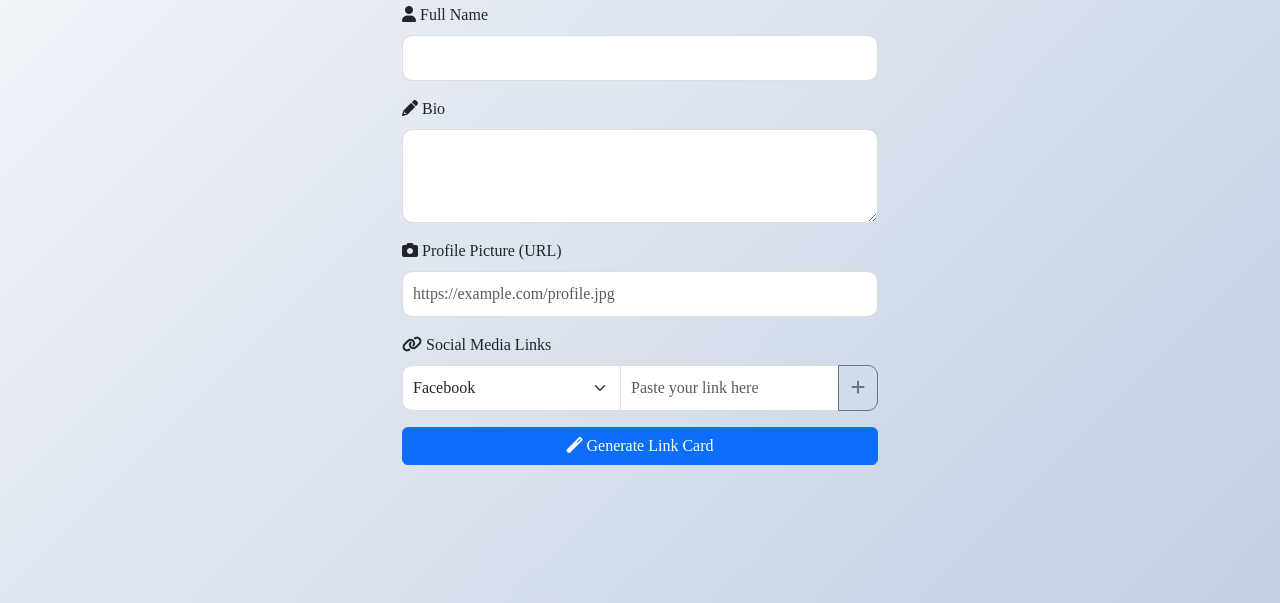
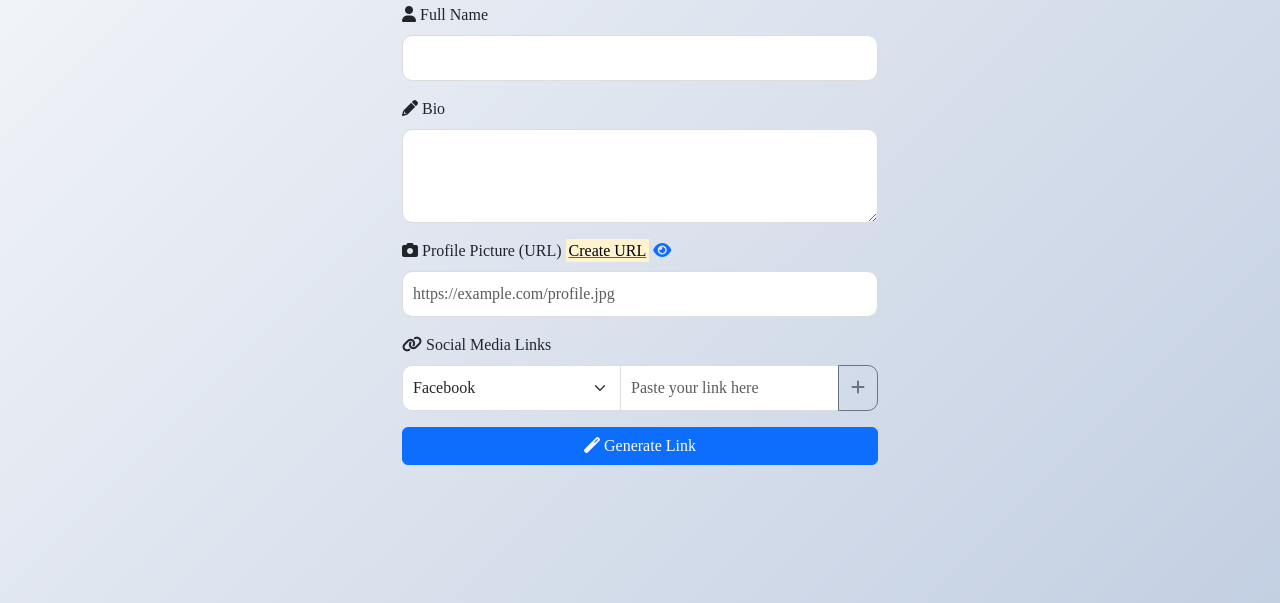
Before and after one commit to sawon-21/customs-social-media-link, a plain HTML site: page index.html in a window 1280 px wide. Shown: the part 197-800 px from the top of the page. Drawn offline with nearby package versions, Linux system fonts and the light colour scheme; a web font is replaced by a local one.

Commit message:
Add files via upload

```diff
--- a/index.html
+++ b/index.html
@@ -133,7 +133,10 @@
                 <textarea class="form-control" id="bio" rows="3" required></textarea>
             </div>
             <div class="mb-3">
-                <label class="form-label"><i class="fas fa-camera"></i> Profile Picture (URL)</label>
+                <label class="form-label"><i class="fas fa-camera"></i> Profile Picture (URL) <a href="https://postimages.org/"><mark>Create URL</mark></a>
+                <a href="Step.gif"><i class="fas fa-eye"></i>
+</a>
+                </label>
                 <input type="url" class="form-control" id="profilePic" placeholder="https://example.com/profile.jpg">
             </div>
             <div class="mb-3">
@@ -161,7 +164,7 @@
                 </div>
                 <div id="addedLinks" class="added-links"></div>
             </div>
-            <button type="submit" class="btn btn-primary w-100"><i class="fas fa-magic"></i> Generate Link Card</button>
+            <button type="submit" class="btn btn-primary w-100"><i class="fas fa-magic"></i> Generate Link </button>
         </form>
     </div>
 
@@ -173,9 +176,9 @@
             <div class="social-links" id="cardSocialLinks"></div>
         </div>
         <div class="text-center p-3">
-            <button class="btn share-btn" onclick="shareLink()"><i class="fas fa-share"></i> Share Link</button>
+            <button class="btn share-btn" onclick="shareLink()"><i class="fas fa-share"></i> Share</button>
             <p class="mt-3"><a href="#" id="shortLink" target="_blank"></a></p>
-            <br><i><small>Try <a href="index.html" style="background-color:gold"> My Social</small></i>
+            <br><i><small><a href="index.html" style="background-color:gold">Try</small></i>
         </div>
     </div>
 
```
Also changed, not shown: 2 other files.
